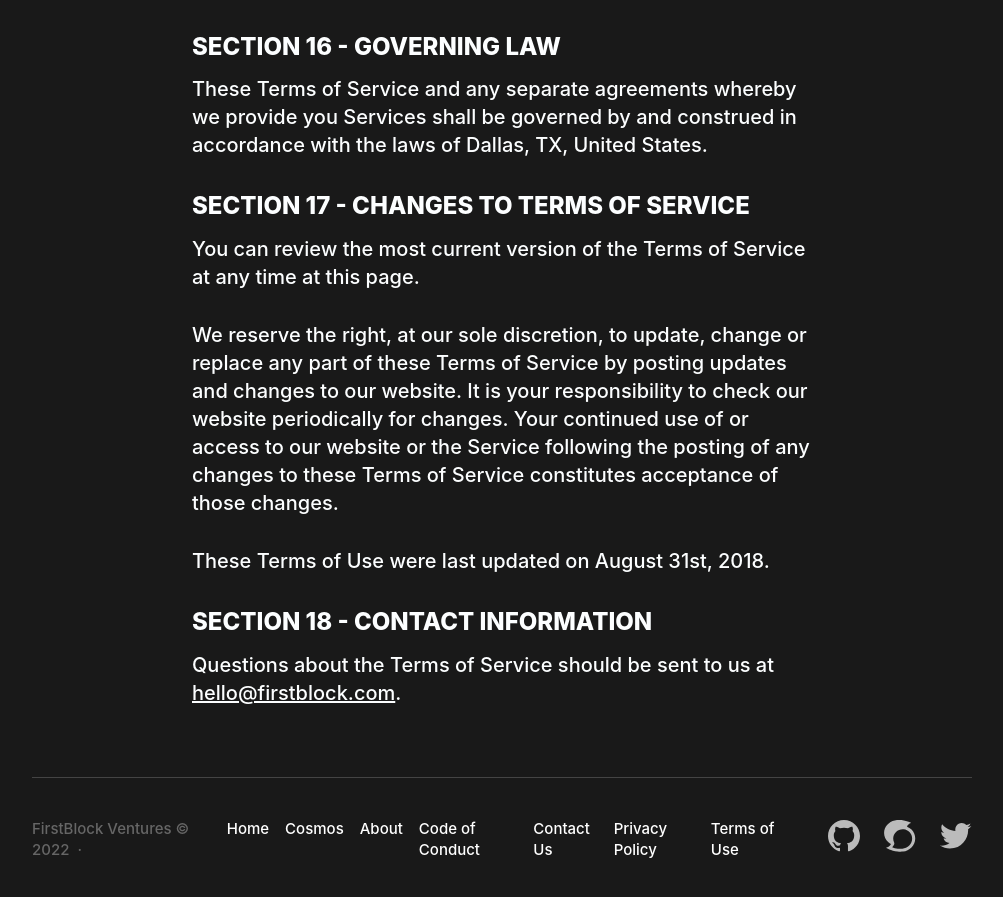
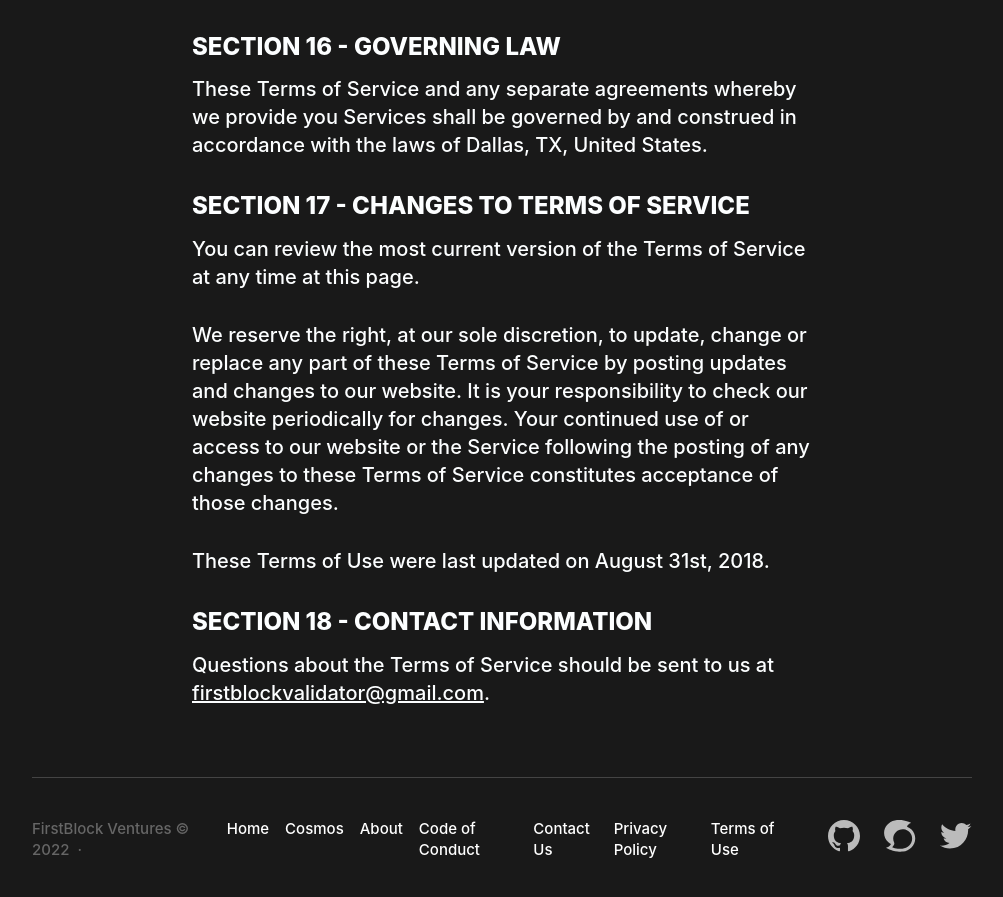
Before and after one commit to FirstBlock-CosmosVal/firstblock.io, a Jekyll site: the page built from terms_of_use.md, in a window 1280 px wide and 900 px high, scrolled down 9225 px. Shown: the top 897 px of the window, without its empty margins (138-1141 px from the left). Built offline with Jekyll 4.4.1, drawn with Linux system fonts in a browser that asks for light colours; some of the changed lines change nothing that is shown.

Commit message:
Update terms_of_use.md

```diff
--- a/terms_of_use.md
+++ b/terms_of_use.md
@@ -157,4 +157,4 @@ These Terms of Use were last updated on August 31st, 2018.
 
 ## SECTION 18 - CONTACT INFORMATION
 
-Questions about the Terms of Service should be sent to us at <hello@firstblock.com>.
+Questions about the Terms of Service should be sent to us at <firstblockvalidator@gmail.com>.
```
